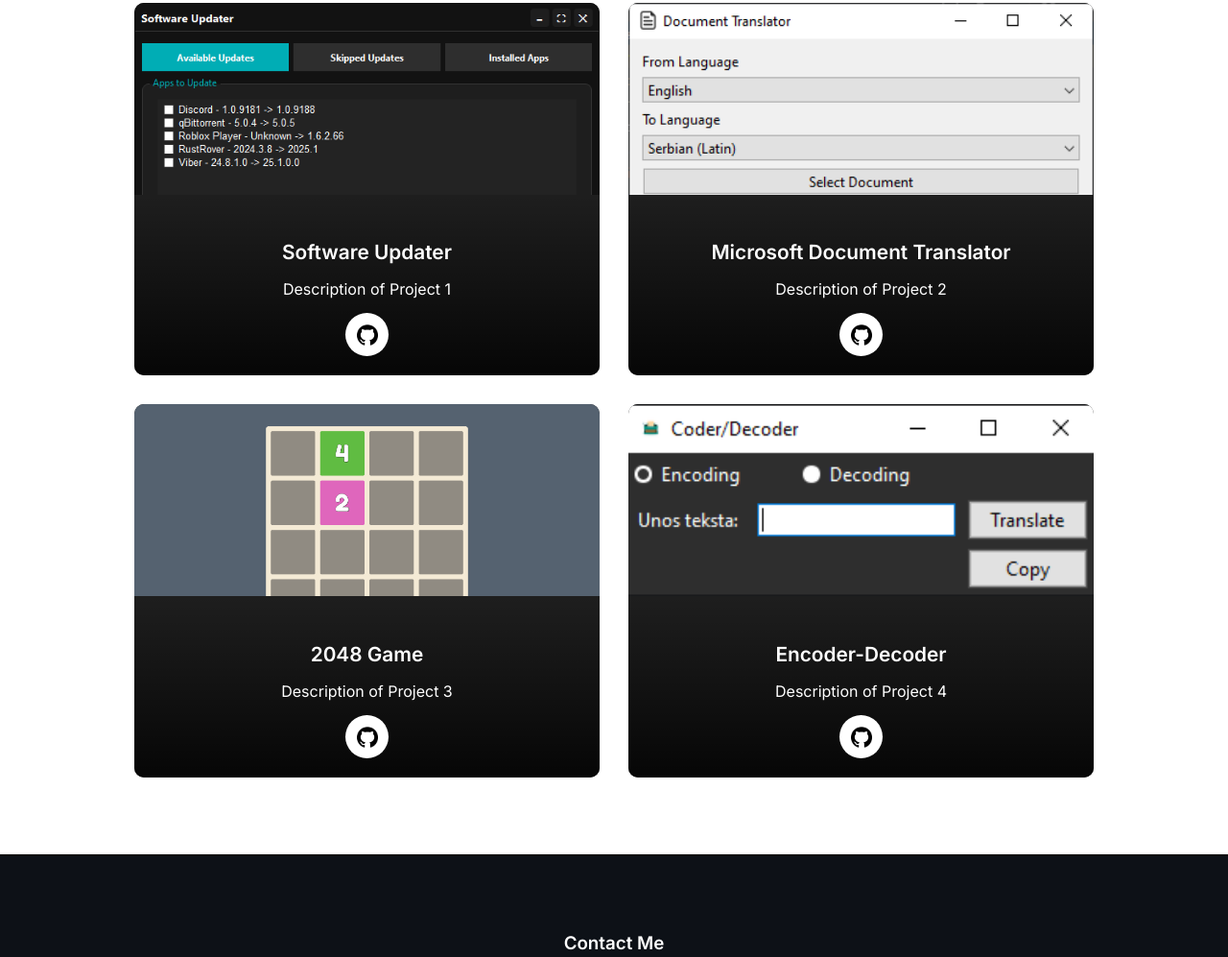
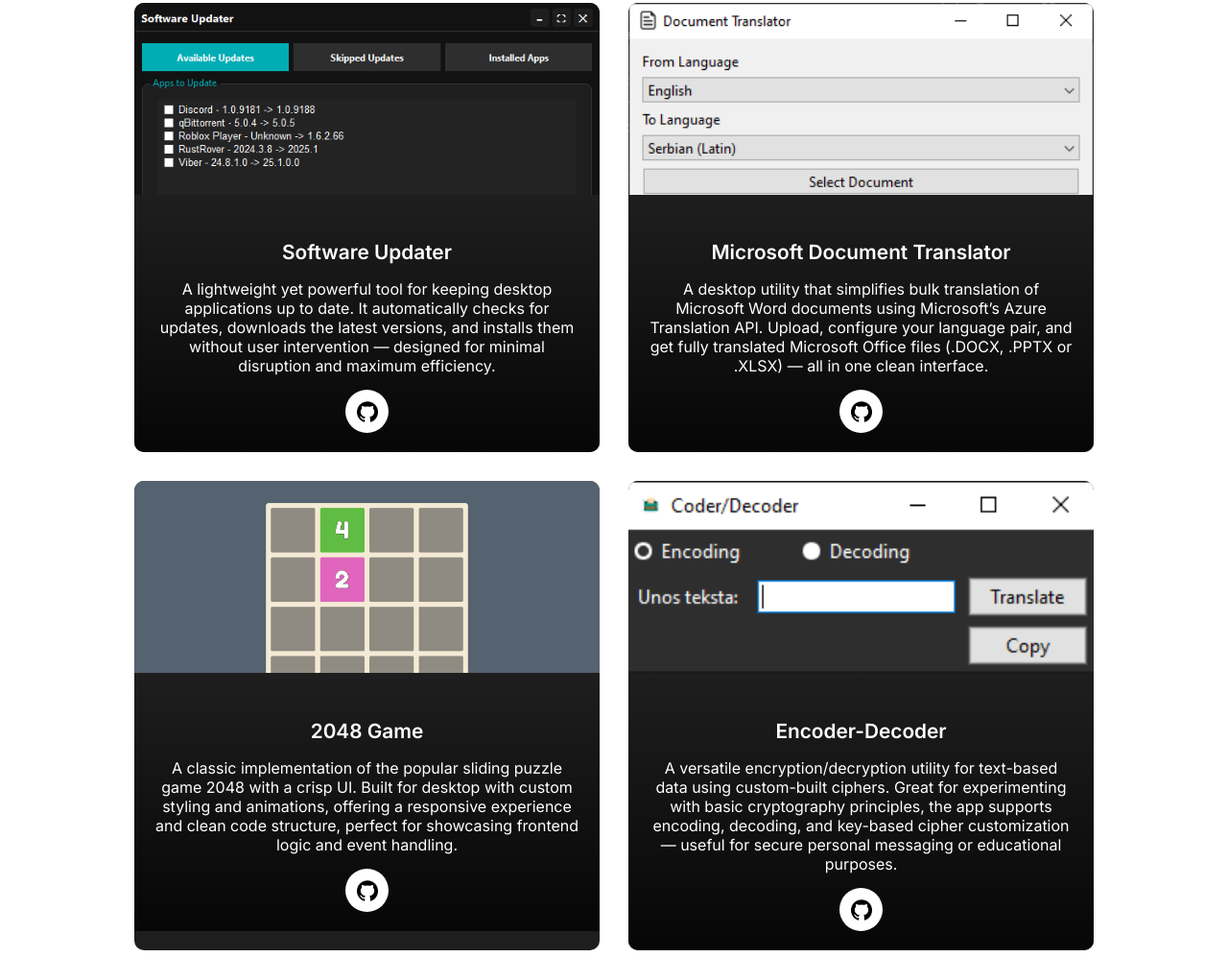
Before and after one commit to cyclonicalperson/portfolio-website, an Astro site: page / in a window 1280 px wide. Shown: the part 1106-2103 px from the top of the page at 96% size. Built offline with nearby package versions, Linux system fonts and the light colour scheme; Astro itself is replaced by a stand-in of ours.

Commit message:
WIP updates

```diff
--- a/src/pages/index.astro
+++ b/src/pages/index.astro
@@ -3,10 +3,33 @@ import ProjectCard from '../components/ProjectCard.astro';
 import '../styles/global.css';
 
 const projects = [
-	{ title: 'Software Updater', description: 'Description of Project 1', image: '/images/project1.png', github: 'https://github.com/cyclonicalperson/software-updater' },
-	{ title: 'Microsoft Document Translator', description: 'Description of Project 2', image: '/images/project2.png', github: 'https://github.com/cyclonicalperson/microsoft-document-translator' },
-	{ title: '2048 Game', description: 'Description of Project 3', image: '/images/project3.png', github: 'https://github.com/cyclonicalperson/2048-game' },
-	{ title: 'Encoder-Decoder', description: 'Description of Project 4', image: '/images/project4.png', github: 'https://github.com/cyclonicalperson/custom-cipher-encrypter-decypter' },
+	{ title: 'Software Updater',
+		description: 'A lightweight yet powerful tool for keeping desktop applications up to date.\n' +
+			'It automatically checks for updates, downloads the latest versions, and installs them ' +
+			'without user intervention — designed for minimal disruption and maximum efficiency.',
+		image: '/images/project1.png',
+		github: 'https://github.com/cyclonicalperson/software-updater' },
+
+	{ title: 'Microsoft Document Translator',
+		description: 'A desktop utility that simplifies bulk translation of Microsoft Word documents using ' +
+			'Microsoft’s Azure Translation API.\n' + 'Upload, configure your language pair, and get fully translated ' +
+			'Microsoft Office files (.DOCX, .PPTX or .XLSX) — all in one clean interface.',
+		image: '/images/project2.png',
+		github: 'https://github.com/cyclonicalperson/microsoft-document-translator' },
+
+	{ title: '2048 Game',
+		description: 'A classic implementation of the popular sliding puzzle game 2048 with a crisp UI.\n' +
+			'Built for desktop with custom styling and animations, offering a responsive experience ' +
+			'and clean code structure, perfect for showcasing frontend logic and event handling.',
+		image: '/images/project3.png',
+		github: 'https://github.com/cyclonicalperson/2048-game' },
+
+	{ title: 'Encoder-Decoder',
+		description: 'A versatile encryption/decryption utility for text-based data using custom-built ciphers.\n' +
+			'Great for experimenting with basic cryptography principles, the app supports encoding, decoding, ' +
+			'and key-based cipher customization — useful for secure personal messaging or educational purposes.',
+		image: '/images/project4.png',
+		github: 'https://github.com/cyclonicalperson/custom-cipher-encrypter-decypter' },
 ];
 ---
 
@@ -29,9 +52,9 @@ const projects = [
 		<div class="landing-text">
 			<h1>Welcome.</h1>
 			<p>
-				My name is Pavle Arsenijević, a Computer Science student based in Kragujevac, Serbia.
-				I have made a wide range of productivity desktop applications, with a focus on creating clean,
-				well-crafted interfaces that not only look great but also provide a seamless user experience.
+				My name is Pavle Arsenijevic, a Computer Science student based in Kragujevac, Serbia.
+				I build productivity-focused desktop applications with clean interfaces and seamless user experiences.
+				My work spans from small utilities to fully featured apps — all crafted with precision and purpose.
 			</p>
 		</div>
 		<div class="landing-image">
```
Also changed, not shown: 1 other file.
